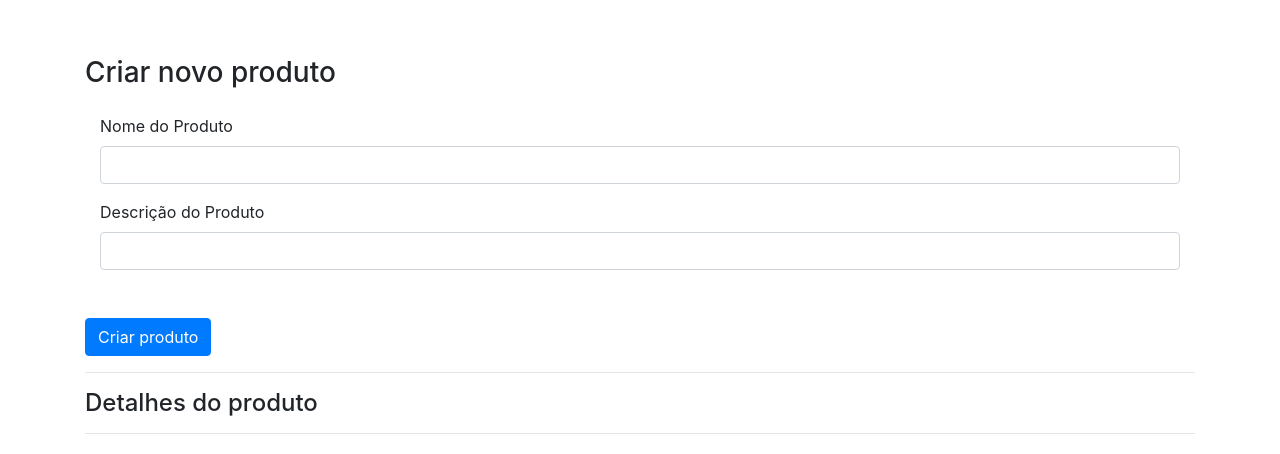
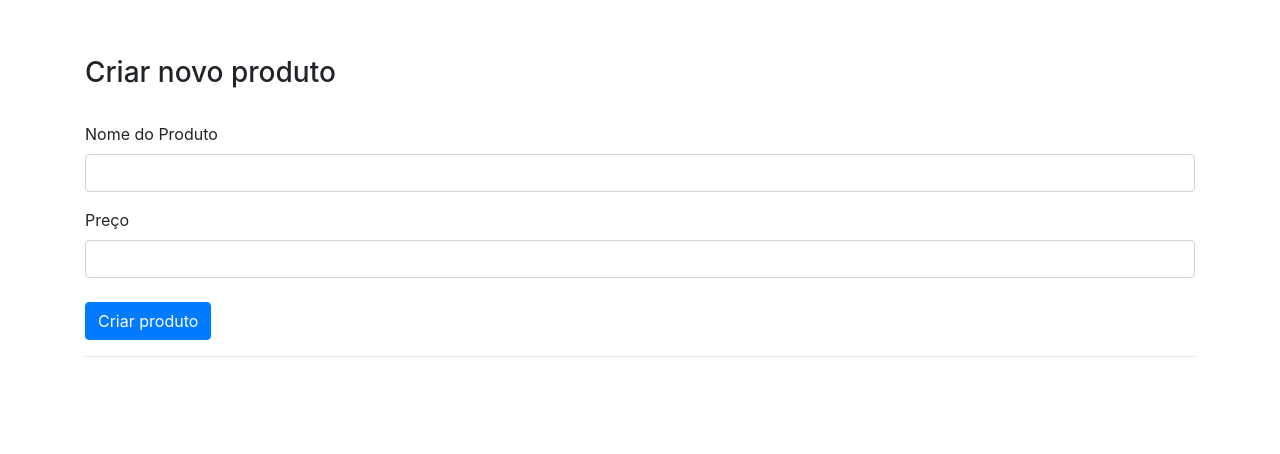
Before and after one commit to GiselleBarbosa/angular-lista-de-desejos, an Angular app: page / in a window 1280 px wide. Shown: the top 454 px of the page. Built offline with nearby package versions, Linux system fonts and the light colour scheme.

Commit message:
refac: adicionado localStorage

```diff
--- a/src/app/app.component.html
+++ b/src/app/app.component.html
@@ -1,13 +1,20 @@
 <div class="container mt-5">
-  <app-criar-produto (produtoCriado)="recebeProduto($event)"></app-criar-produto>
-  <hr />
-  <div class="row">
-    <div class="col-12">
+  <ng-container>
+    <app-criar-produto (produtoCriado)="produtoCriado($event)" />
+    <hr />
+  </ng-container>
 
-      <h4>Detalhes do produto</h4>
-      <hr />
-      <app-detalhe-produto [produto]="produto" *ngFor="let produto of produtos">
-      </app-detalhe-produto>
+  <ng-container *ngIf="produtos.length > 0">
+    <div class="row">
+      <div class="col-12">
+        <h4>Detalhes do produto</h4>
+        <hr />
+
+        <app-detalhe-produto
+          [produto]="produto"
+          *ngFor="let produto of produtos"
+        />
+      </div>
     </div>
-  </div>
+  </ng-container>
 </div>
--- a/src/app/app.component.ts
+++ b/src/app/app.component.ts
@@ -2,7 +2,7 @@ import { Component, OnInit } from '@angular/core';
 
 interface Produtos {
   nome: string;
-  descricao: string;
+  preco: number;
 }
 
 @Component({
@@ -11,19 +11,24 @@ interface Produtos {
   styleUrls: ['./app.component.scss'],
 })
 export class AppComponent implements OnInit {
-  produtos: Produtos[] = [];
+  public produtos: Produtos[] = [];
 
-  ngOnInit(): void {}
+  public ngOnInit(): void {
+    // recuperando lista de localstorage
 
-  recebeProduto(produto: Produtos) {
-   this.produtos.push({
+    const productsSaved = localStorage.getItem('products');
+
+    if (productsSaved) this.produtos = JSON.parse(productsSaved);
+  }
+
+  public produtoCriado(produto: Produtos) {
+    this.produtos.push({
       nome: produto.nome,
-      descricao: produto.descricao,
+      preco: produto.preco,
     });
+
+    // salvando lista em localstorage
     const products = JSON.stringify(this.produtos);
     localStorage.setItem('products', products);
-
   }
-
-
 }
--- a/src/app/criar-produto/criar-produto.component.html
+++ b/src/app/criar-produto/criar-produto.component.html
@@ -1,32 +1,31 @@
 <div class="row">
-  <div class="col-12 mt-2">
+  <div class="col-12 mt-2 d-flex flex-column">
     <h3>Criar novo produto</h3>
     <form>
       <div class="mt-4 mb-4">
-        <div class="col">
         <label>Nome do Produto</label>
         <input
+          required
           type="text"
           class="form-control"
           name="inputNovoProduto"
           [(ngModel)]="novoProduto"
         />
-        </div>
-        <div class="col mt-3">
-          <label>Descrição do Produto</label>
+
+        <div class="mt-3">
+          <label>Preço</label>
           <input
-            type="text"
+            required
+            type="number"
             class="form-control"
             name="inputDetalhesDoProduto"
-            [(ngModel)]="descricaoNovoProduto"
+            [(ngModel)]="precoNovoProduto"
           />
         </div>
       </div>
-    </form>
-    <br />
-
       <button class="btn btn-primary" (click)="criarProduto()">
         Criar produto
       </button>
+    </form>
   </div>
 </div>
--- a/src/app/criar-produto/criar-produto.component.ts
+++ b/src/app/criar-produto/criar-produto.component.ts
@@ -1,24 +1,23 @@
-import { Component, EventEmitter, OnInit, Output } from '@angular/core';
+import { Component, EventEmitter, Output } from '@angular/core';
 
 @Component({
   selector: 'app-criar-produto',
   templateUrl: './criar-produto.component.html',
-  styleUrls: ['./criar-produto.component.scss']
+  styleUrls: ['./criar-produto.component.scss'],
 })
-export class CriarProdutoComponent implements OnInit {
-  @Output() produtoCriado = new EventEmitter<{ nome: string, descricao: string }>();
-  novoProduto = "";
-  descricaoNovoProduto = "";
+export class CriarProdutoComponent {
+  @Output() public produtoCriado = new EventEmitter<{
+    nome: string;
+    preco: number;
+  }>();
 
-  constructor() {
-  }
+  novoProduto!: string;
+  precoNovoProduto!: number;
 
-  criarProduto() {
+  public criarProduto() {
     this.produtoCriado.emit({
       nome: this.novoProduto,
-      descricao: this.descricaoNovoProduto
-    })
+      preco: this.precoNovoProduto,
+    });
   }
-
-  ngOnInit(): void { }
 }
--- a/src/app/detalhe-produto/detalhe-produto.component.html
+++ b/src/app/detalhe-produto/detalhe-produto.component.html
@@ -3,6 +3,6 @@
     {{ produto.nome }}
   </div>
   <div class="card-body">
-      {{ produto.descricao }}
+    {{ produto.preco }}
   </div>
 </div>
--- a/src/app/detalhe-produto/detalhe-produto.component.ts
+++ b/src/app/detalhe-produto/detalhe-produto.component.ts
@@ -1,15 +1,10 @@
-import { Component, Input, OnInit } from '@angular/core';
+import { Component, Input } from '@angular/core';
 
 @Component({
   selector: 'app-detalhe-produto',
   templateUrl: './detalhe-produto.component.html',
-  styleUrls: ['./detalhe-produto.component.scss']
+  styleUrls: ['./detalhe-produto.component.scss'],
 })
-export class DetalheProdutoComponent implements OnInit {
-  @Input() produto!: { nome: string, descricao: string };
-  constructor() { }
-
-  ngOnInit(): void {
-    console.log(this.produto)
-  }
+export class DetalheProdutoComponent {
+  @Input() public produto!: { nome: string; preco: number };
 }
```
Lines whose indentation alone changed are shown as unchanged.
